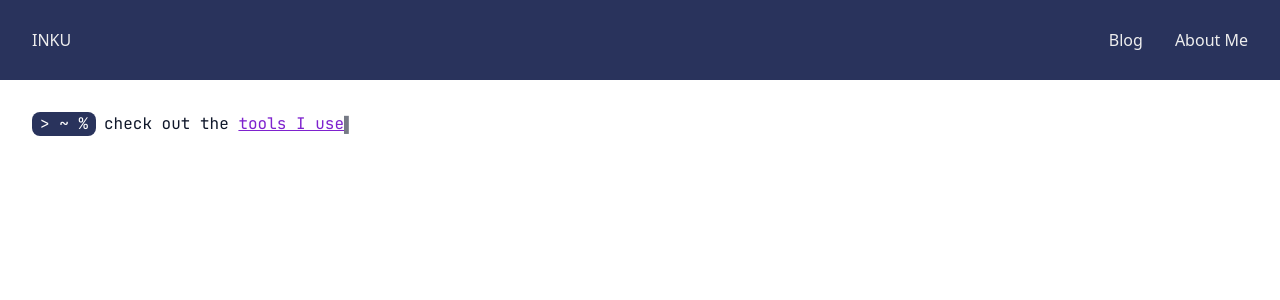
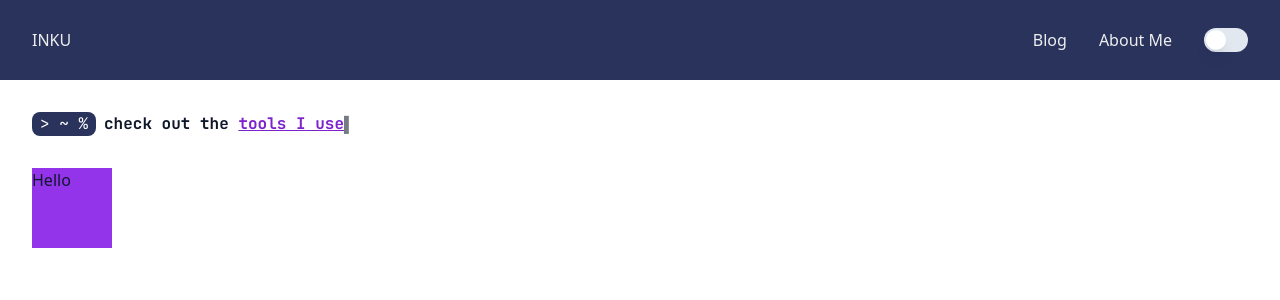
Before and after one commit to thetooaung07/Inku, a Next.js app: page / in a window 1280 px wide. Shown: the top 300 px of the page. Built offline with nearby package versions, Linux system fonts and the light colour scheme.

Commit message:
Add Theme Toggle: not working yet!!!

```diff
--- a/app/components/NavBar.tsx
+++ b/app/components/NavBar.tsx
@@ -4,6 +4,7 @@
 import React, { useRef, useState } from "react";
 import { FaBars, FaTimes } from "react-icons/fa";
 import "../globals.css";
+import ThemeToggle from "./ThemeToggle";
 
 export default function NavBar() {
   const navRef = useRef<HTMLDivElement | null>(null);
@@ -20,6 +21,7 @@
         <nav ref={navRef} className="z-10">
           <Link href="/blog">Blog</Link>
           <Link href="/about-me">About Me</Link>
+          <ThemeToggle />
           <button className="nav-btn nav-close-btn" onClick={showNavbar}>
             <FaTimes />
           </button>
--- a/app/components/ThemeToggle.tsx
+++ b/app/components/ThemeToggle.tsx
@@ -1,5 +1,25 @@
-import React from "react";
+"use client";
 
-export default function ThemeToggle() {
-  return <div>ThemeToggle</div>;
+import { Switch } from "@/components/ui/switch";
+import React, { useState } from "react";
+import { useThemeContext } from "../hooks/useThemeContext";
+
+type ThemeToggleProps = {
+  toggleTheme: () => void;
+};
+
+function ThemeToggle() {
+  const { theme, toggleTheme } = useThemeContext();
+
+  return (
+    <div className="flex items-center space-x-2">
+      <Switch
+        id="theme-switch"
+        onClick={() => {
+          console.log("Toggle Switch");
+        }}
+      />
+    </div>
+  );
 }
+export default React.memo(ThemeToggle);
--- a/app/components/TypingAnimation.tsx
+++ b/app/components/TypingAnimation.tsx
@@ -32,7 +32,7 @@
     };
   }, [data]);
 
-  return <span className="typingAnimation" />;
+  return <span className="typingAnimation font-bold" />;
 };
 
 export default React.memo(TypingAnimation);
--- a/app/hooks/useThemeContext.ts
+++ /dev/null
@@ -1,33 +0,0 @@
-import { useEffect, useState } from "react";
-type Theme = "light" | "dark";
-
-export const useThemeContext = () => {
-  const [theme, setTheme] = useState<Theme>("light");
-  const setMode = (mode: Theme) => {
-    setTheme(mode);
-  };
-
-  const toggleTheme = () => {
-    if (theme === "light") {
-      setMode("dark");
-    } else {
-      setMode("light");
-    }
-  };
-
-  useEffect(() => {
-    const localTheme = window.localStorage.getItem("theme") as Theme | null;
-
-    if (
-      window.matchMedia &&
-      window.matchMedia("(prefers-color-scheme: dark)").matches &&
-      !localTheme
-    ) {
-      setMode("dark");
-    } else if (localTheme) {
-      setMode(localTheme);
-    }
-  }, []);
-
-  return [theme, toggleTheme];
-};
--- /dev/null
+++ b/app/hooks/useThemeContext.tsx
@@ -0,0 +1,40 @@
+"use client";
+
+import { createContext, useContext, useEffect, useState } from "react";
+
+interface ThemeContextType {
+  theme: Theme;
+  setTheme: React.Dispatch<React.SetStateAction<Theme>>;
+  toggleTheme: () => void;
+}
+
+export const ThemeContext = createContext<ThemeContextType | undefined>(
+  undefined
+);
+
+export function ThemeProvider({ children }: { children: React.ReactNode }) {
+  const [theme, setTheme] = useState<Theme>("light");
+
+  useEffect(() => {
+    const localTheme = window.localStorage.getItem("theme");
+    localTheme && setTheme(localTheme as Theme);
+  }, [theme]);
+
+  const toggleTheme = () => {
+    setTheme((prevTheme) => (prevTheme === "light" ? "dark" : "light"));
+  };
+
+  return (
+    <ThemeContext.Provider value={{ theme, setTheme, toggleTheme }}>
+      {children}
+    </ThemeContext.Provider>
+  );
+}
+
+export function useThemeContext() {
+  const context = useContext(ThemeContext);
+  if (context === undefined) {
+    throw new Error("useThemeContext must be used within a ThemeProvider");
+  }
+  return context;
+}
--- a/app/layout.tsx
+++ b/app/layout.tsx
@@ -1,5 +1,6 @@
 import NavBar from "./components/NavBar";
 import "./globals.css";
+import { ThemeProvider } from "./hooks/useThemeContext";
 
 export const metadata = {
   title: "T's Blog",
@@ -14,10 +15,11 @@
   return (
     <html lang="en">
       <body>
-        <NavBar></NavBar>
-        <div className="container mx-auto">{children}</div>
-
-        {/* <footer>This is the footer!</footer> */}
+        <ThemeProvider>
+          <NavBar></NavBar>
+          <div className="container mx-auto">{children}</div>
+          {/* <footer>This is the footer!</footer> */}
+        </ThemeProvider>
       </body>
     </html>
   );
--- a/app/page.tsx
+++ b/app/page.tsx
@@ -1,7 +1,8 @@
-import PostPreview from "./blog/posts/components/PostPreview";
-import { getPostMetadata } from "./blog/posts/components/getPostMetadata";
+"use client";
+
 import TypingAnimation from "./components/TypingAnimation";
 import "./globals.css";
+import { useThemeContext } from "./hooks/useThemeContext";
 
 const typedData = [
   // "I craft digital experiences.",
@@ -11,6 +12,8 @@
 ];
 
 export default async function Home() {
+  const { theme, toggleTheme } = useThemeContext();
+
   return (
     <main className="App">
       <span className="flex my-8 font-jetbrains" aria-hidden="true">
@@ -20,6 +23,8 @@
         </div>
         <TypingAnimation data={typedData} />
       </span>
+
+      <div className="bg-purple-600 dark:bg-red-700 w-20 h-20">Hello</div>
     </main>
   );
 }
--- /dev/null
+++ b/components/ui/switch.tsx
@@ -0,0 +1,28 @@
+"use client";
+
+import { cn } from "@/lib/utils";
+import * as SwitchPrimitives from "@radix-ui/react-switch";
+import * as React from "react";
+
+const Switch = React.forwardRef<
+  React.ElementRef<typeof SwitchPrimitives.Root>,
+  React.ComponentPropsWithoutRef<typeof SwitchPrimitives.Root>
+>(({ className, ...props }, ref) => (
+  <SwitchPrimitives.Root
+    className={cn(
+      "peer inline-flex h-[24px] w-[44px] shrink-0 cursor-pointer items-center rounded-full border-2 border-transparent transition-colors focus-visible:outline-none focus-visible:ring-2 focus-visible:ring-ring focus-visible:ring-offset-2 focus-visible:ring-offset-background disabled:cursor-not-allowed disabled:opacity-50 data-[state=checked]:bg-primary data-[state=unchecked]:bg-input ",
+      className
+    )}
+    {...props}
+    ref={ref}
+  >
+    <SwitchPrimitives.Thumb
+      className={cn(
+        "pointer-events-none block h-5 w-5 rounded-full bg-background shadow-lg ring-0 transition-transform data-[state=checked]:translate-x-5 data-[state=unchecked]:translate-x-0"
+      )}
+    />
+  </SwitchPrimitives.Root>
+));
+Switch.displayName = SwitchPrimitives.Root.displayName;
+
+export { Switch };
--- a/package.json
+++ b/package.json
@@ -10,6 +10,7 @@
   },
   "dependencies": {
     "@radix-ui/react-accordion": "^1.1.2",
+    "@radix-ui/react-switch": "^1.0.3",
     "@types/node": "20.1.3",
     "@types/react": "18.2.6",
     "@types/react-dom": "18.2.4",
--- a/types.d.ts
+++ b/types.d.ts
@@ -4,3 +4,5 @@
   subtitle?: string;
   slug: string;
 };
+
+type Theme = "light" | "dark";
```
Also changed, not shown: 1 other file (tests, documents, lock files or other folders).
